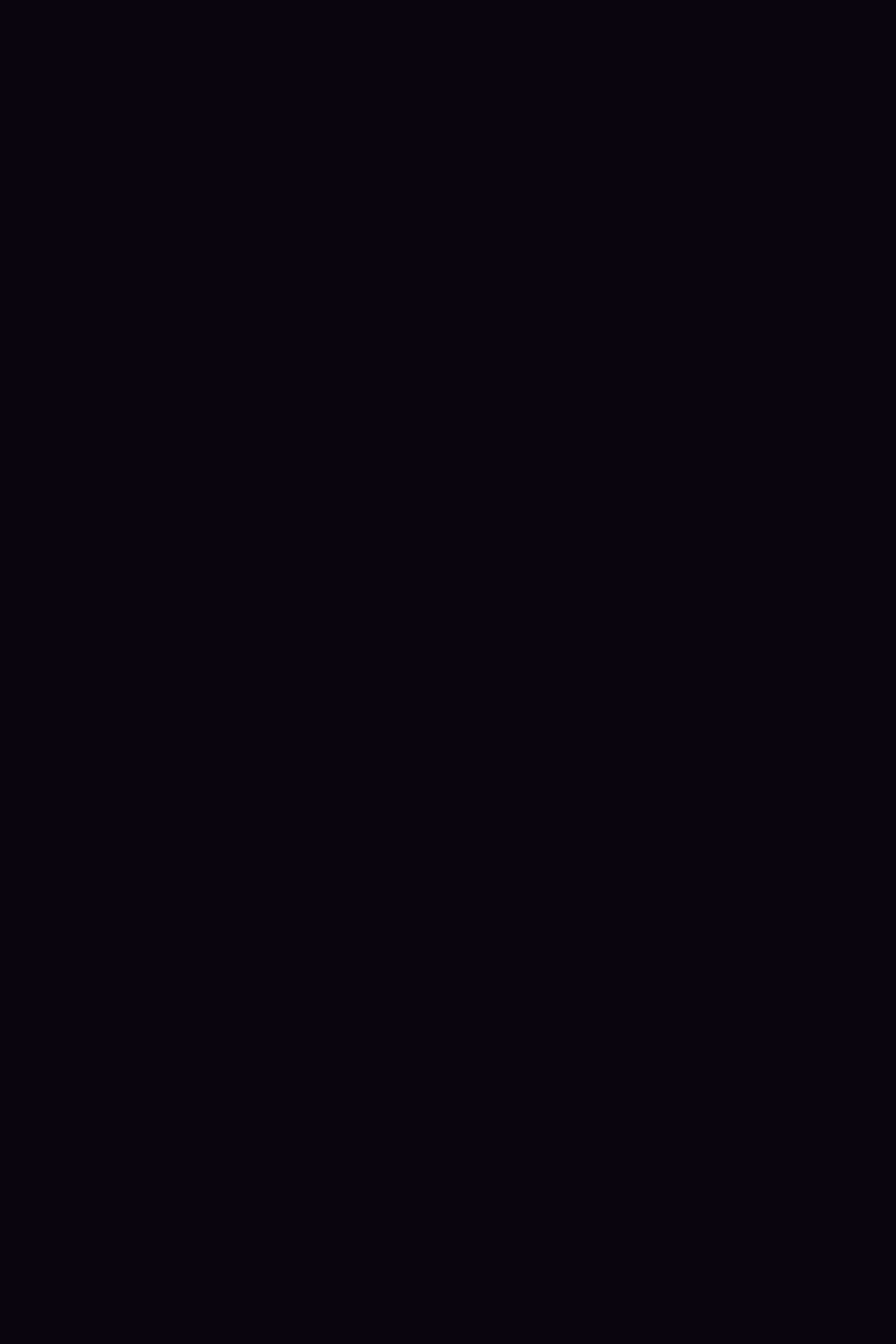
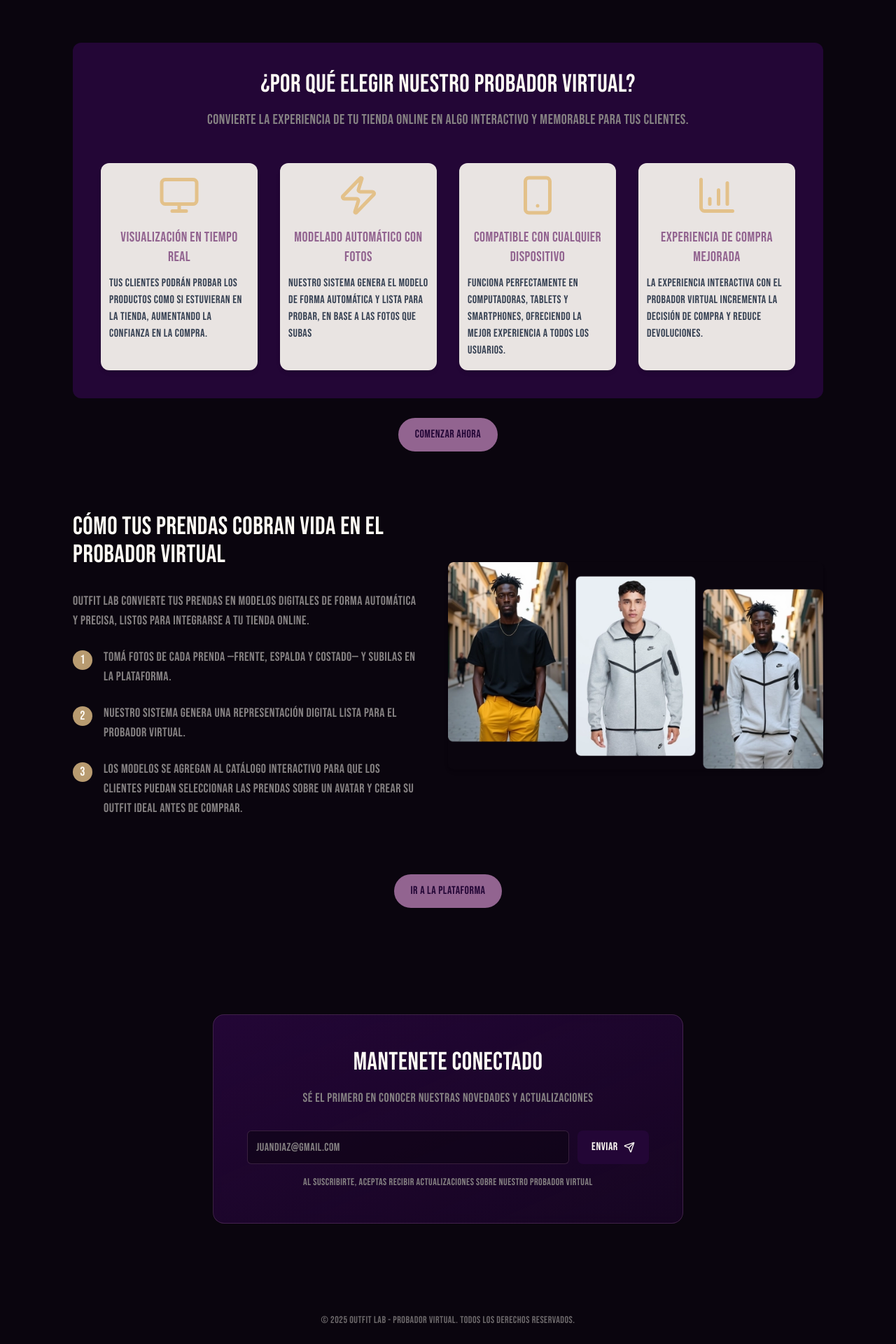
Before and after one commit to Outfit-Lab-TPI/frontend, a React (Vite) app: page /landing in a window 1280 px wide. Before the commit this address had no page. Shown: the part 749-2669 px from the top of the page at 70% size. Before the commit the page ends 800 px from the top, so only its background shows below. Built offline with nearby package versions, Linux system fonts and the light colour scheme.

Commit message:
feat/contact-section

```diff
--- a/index.html
+++ b/index.html
@@ -2,7 +2,7 @@
 <html lang="en">
   <head>
     <meta charset="UTF-8" />
-    <link rel="icon" type="image/svg+xml" href="/isotipo-primary.svg" />
+    <link rel="icon" type="image/svg+xml" href="/isotipo-primary.png" />
     <link rel="preconnect" href="https://fonts.googleapis.com" />
     <link rel="preconnect" href="https://fonts.gstatic.com" crossorigin />
     <link
--- a/src/App.jsx
+++ b/src/App.jsx
@@ -1,10 +1,10 @@
 import { BrowserRouter, Routes, Route } from "react-router-dom";
 import Header from "./components/Header";
 import Footer from "./components/Footer";
-import Home from "./pages/Home";
 import Profile from "./pages/Profile";
 import TestConnection from "./pages/TestConnection";
-import ProbadorWrapper from "./pages/ProbadorWrapper";
+import Landing from "./pages/Landing";
+import Home from "./pages/Home";
 
 function App() {
   return (
@@ -12,9 +12,9 @@ function App() {
       <Header />
       <main className="main-content">
         <Routes>
+          <Route path="/" element={<Landing />} />
+          <Route path="/landing" element={<Landing />} />
           <Route path="/home" element={<Home />} />
-          <Route path="/" element={<Home />} />
-          <Route path="/wardrobe" element={<ProbadorWrapper />} />
           <Route path="/profile" element={<Profile />} />
           <Route path="/test-connection" element={<TestConnection />} />
         </Routes>
--- a/src/components/Footer.jsx
+++ b/src/components/Footer.jsx
@@ -1,17 +1,9 @@
-function Footer() {
+export default function FooterSection() {
   return (
-    <footer className="footer" style={{
-      backgroundColor: 'var(--primary)',
-      color: 'var(--white)',
-      padding: '20px',
-      textAlign: 'center',
-      fontSize: '0.9rem'
-    }}>
-      <p style={{ margin: 0 }}>
-        © 2025 Outfit Lab - Probador Virtual de Ropa
+    <footer className="mt-16 text-center space-y-4">
+      <p className="text-[#fffcf5]/40 text-sm">
+        © 2025 Outfit Lab - Probador Virtual. Todos los derechos reservados.
       </p>
     </footer>
-  )
+  );
 }
-
-export default Footer
--- a/src/components/landing/Benefits.tsx
+++ b/src/components/landing/Benefits.jsx
@@ -5,7 +5,7 @@ export default function BenefitsSection() {
   const benefits = [
     {
       icon: <Monitor className="mx-auto text-[var(--tertiary)]" size={60} />,
-      title: "Visualización 2D en tiempo real",
+      title: "Visualización en tiempo real",
       description:
         "Tus clientes podrán probar los productos como si estuvieran en la tienda, aumentando la confianza en la compra.",
     },
@@ -13,7 +13,7 @@ export default function BenefitsSection() {
       icon: <Zap className="mx-auto text-[var(--tertiary)]" size={60} />,
       title: "Modelado automático con fotos",
       description:
-        "Nuestro sistema genera el modelo 2D de forma automática y lista para probar, en base a las fotos que subas",
+        "Nuestro sistema genera el modelo de forma automática y lista para probar, en base a las fotos que subas",
     },
     {
       icon: <Smartphone className="mx-auto text-[var(--tertiary)]" size={60} />,
@@ -30,7 +30,7 @@ export default function BenefitsSection() {
       ),
       title: "Experiencia de compra mejorada",
       description:
-        "La experiencia interactiva con el probador virtual 2D incrementa la decisión de compra y reduce devoluciones.",
+        "La experiencia interactiva con el probador virtual incrementa la decisión de compra y reduce devoluciones.",
     },
   ];
 
--- /dev/null
+++ b/src/components/landing/ContactUs.jsx
@@ -0,0 +1,55 @@
+import { useState } from "react";
+import { Send } from "lucide-react";
+
+export default function ContactSection() {
+  const [email, setEmail] = useState("");
+
+  const handleSubmit = (e) => {
+    e.preventDefault();
+    console.log("Email submitted:", email);
+    setEmail("");
+  };
+
+  return (
+    <section id="contacto" className="py-16 relative">
+      <div className="container mx-auto px-3 md:px-6 relative z-10">
+        <div className="max-w-2xl mx-auto">
+          <div className="bg-gradient-to-br from-[#230636] to-[#230636]/50 border border-[#926490]/30 rounded-2xl p-8 md:p-12 backdrop-blur-sm">
+            <div className="text-center space-y-4 mb-8">
+              <h2 className="text-3xl md:text-4xl font-heading text-[var(--white)]">
+                MANTENETE CONECTADO
+              </h2>
+              <p className="text-lg text-[var(--gray)] leading-relaxed">
+                Sé el primero en conocer nuestras novedades y actualizaciones
+              </p>
+            </div>
+
+            <form onSubmit={handleSubmit} className="space-y-4">
+              <div className="flex flex-col sm:flex-row gap-3">
+                <input
+                  type="email"
+                  placeholder="juandiaz@gmail.com"
+                  value={email}
+                  onChange={(e) => setEmail(e.target.value)}
+                  required
+                  className="flex-1 bg-[#0a050e]/50 border border-[#926490]/30 text-[#fffcf5] placeholder:text-[var(--gray)] focus:border-[#926490] focus:outline-none h-12 rounded-md px-3"
+                />
+                <button
+                  type="submit"
+                  className="bg-[#926490] hover:bg-[#926490]/90 text-[#fffcf5] px-8 h-12 rounded-md flex items-center justify-center transition-colors"
+                >
+                  Enviar
+                  <Send className="ml-2 h-4 w-4" />
+                </button>
+              </div>
+              <p className="text-sm text-[var(--gray)] text-center">
+                Al suscribirte, aceptas recibir actualizaciones sobre nuestro
+                probador virtual
+              </p>
+            </form>
+          </div>
+        </div>
+      </div>
+    </section>
+  );
+}
--- a/src/components/landing/Demo.jsx
+++ b/src/components/landing/Demo.jsx
@@ -1,15 +1,9 @@
-import { Canvas } from "@react-three/fiber";
-import { OrbitControls, Environment, useGLTF } from "@react-three/drei";
-
-function Model({ url, ...props }) {
-  const gltf = useGLTF(url);
-  return <primitive object={gltf.scene} {...props} />;
-}
+import CallToAction from "../ui/CallToAction";
 
 export default function DemoSection() {
   return (
-    <section className="mx-auto my-20 rounded-lg shadow-lg">
-      <div className="flex flex-col px-8 md:px-20 lg:flex-row items-center gap-10 mx-auto">
+    <section className="mx-auto my-20 rounded-lg">
+      <div className="flex flex-col px-8 md:px-20 lg:flex-row items-center gap-10 mx-auto mb-20">
         <div className="lg:w-1/2 leading-loose text-[var(--gray)]">
           <h2 className="text-3xl md:text-4xl font-bold text-[var(--white)] text-left mb-8">
             Cómo tus prendas cobran vida en el probador virtual
@@ -36,8 +30,8 @@ export default function DemoSection() {
                 2
               </span>
               <span>
-                Nuestro sistema genera una representación digital en 2D lista
-                para el probador virtual.
+                Nuestro sistema genera una representación digital lista para el
+                probador virtual.
               </span>
             </li>
 
@@ -55,36 +49,13 @@ export default function DemoSection() {
             </li>
           </ul>
         </div>
-        {/* // usando react-three-fiber para mostrar un modelo 3D */}
-        {/* <div className="lg:w-1/2 h-[400px] mx-auto max-w-[400px] md:h-[500px] relative">
-          <div className="absolute inset-0 bg-gradient-to-br from-[#926490]/30 to-[#e3c18a]/10 rounded-full blur-3xl" />
-
-          <div className="relative z-10 w-full h-full">
-            <Canvas camera={{ position: [0, -0.3, 4] }}>
-              <ambientLight intensity={0.5} />
-              <directionalLight position={[5, 5, 5]} intensity={1} />
-              <Environment preset="city" />
-              <OrbitControls
-                enableZoom={true}
-                minPolarAngle={0}
-                maxPolarAngle={Math.PI / 2}
-              />
-              <Model
-                url="/avatars/trippo-german.glb"
-                scale={[3.5, 3.5, 3.5]}
-                position={[0, -0.3, 0]}
-                rotation={[0, -Math.PI / 2, 0]}
-              />
-            </Canvas>
-          </div>
-        </div> */}
-        {/* usando una imagen muestra de fashn.ai */}
         <img
           src="./demo.jpg"
           alt="Demostración del probador virtual"
           className="lg:w-1/2 mx-auto h-auto rounded-lg shadow-md"
         />
       </div>
+      <CallToAction text="Ir a la plataforma" align="center" />
     </section>
   );
 }
--- a/src/components/landing/Hero.jsx
+++ b/src/components/landing/Hero.jsx
@@ -9,7 +9,7 @@ export default function HeroSection() {
             Transforma tu catálogo en un
             <span className="text-[var(--tertiary)] font-semibold">
               {" "}
-              probador virtual 2D interactivo{" "}
+              probador virtual interactivo{" "}
             </span>
             para tus clientes
           </h1>
--- /dev/null
+++ b/src/pages/Landing.jsx
@@ -0,0 +1,18 @@
+import React from "react";
+import HeroSection from "../components/landing/Hero";
+import BenefitsSection from "../components/landing/Benefits";
+import DemoSection from "../components/landing/Demo";
+import ContactSection from "../components/landing/ContactUs";
+import FooterSection from "../components/Footer";
+
+export default function Landing() {
+  return (
+    <div className="p-6">
+      <HeroSection />
+      <BenefitsSection />
+      <DemoSection />
+      <ContactSection />
+      <FooterSection />
+    </div>
+  );
+}
--- a/src/pages/ProbadorWrapper.jsx
+++ /dev/null
@@ -1,65 +0,0 @@
-import { useState } from "react";
-import ProbadorVirtual from "../components/Probador";
-import PrendaCard from "../components/PrendaCard";
-
-function ProbadorWrapper() {
-  const [prendasSeleccionadas, setPrendasSeleccionadas] = useState([]);
-
-  const prendas = [
-    {
-      id: "remera",
-      nombre: "remera azul casual",
-      tipo: "Conjunto",
-      imagen: null,
-      modelUrl: "/prendas/traje-1.glb",
-    },
-    {
-      id: "pantalon",
-      nombre: "pantalon deportivo",
-      tipo: "Conjunto",
-      imagen: null,
-      modelUrl: null,
-    },
-    {
-      id: "buzo",
-      nombre: "Business",
-      tipo: "Formal",
-      imagen: null,
-      modelUrl: null,
-    },
-  ];
-
-  const handlePrendaSelect = (prendaId) => {
-    setPrendasSeleccionadas((prevSeleccion) => {
-      if (prevSeleccion.includes(prendaId)) {
-        return prevSeleccion.filter((id) => id !== prendaId);
-      } else {
-        return [...prevSeleccion, prendaId];
-      }
-    });
-  };
-
-  return (
-    <div className="home-container">
-      <div className="prendas-section">
-        <h2>Selecciona tu outfit</h2>
-        <div className="prendas-grid">
-          {prendas.map((prenda) => (
-            <PrendaCard
-              key={prenda.id}
-              prenda={prenda}
-              isSelected={prendasSeleccionadas.includes(prenda.id)}
-              onSelect={handlePrendaSelect}
-            />
-          ))}
-        </div>
-      </div>
-
-      <div className="avatar-section">
-        <ProbadorVirtual prendaSeleccionada={prendasSeleccionadas} />
-      </div>
-    </div>
-  );
-}
-
-export default ProbadorWrapper;
```
Also changed, not shown: src/pages/Home.jsx (+60 -9 lines), public/isotipo-primary.png (added), public/isotipo-primary.svg (deleted).
